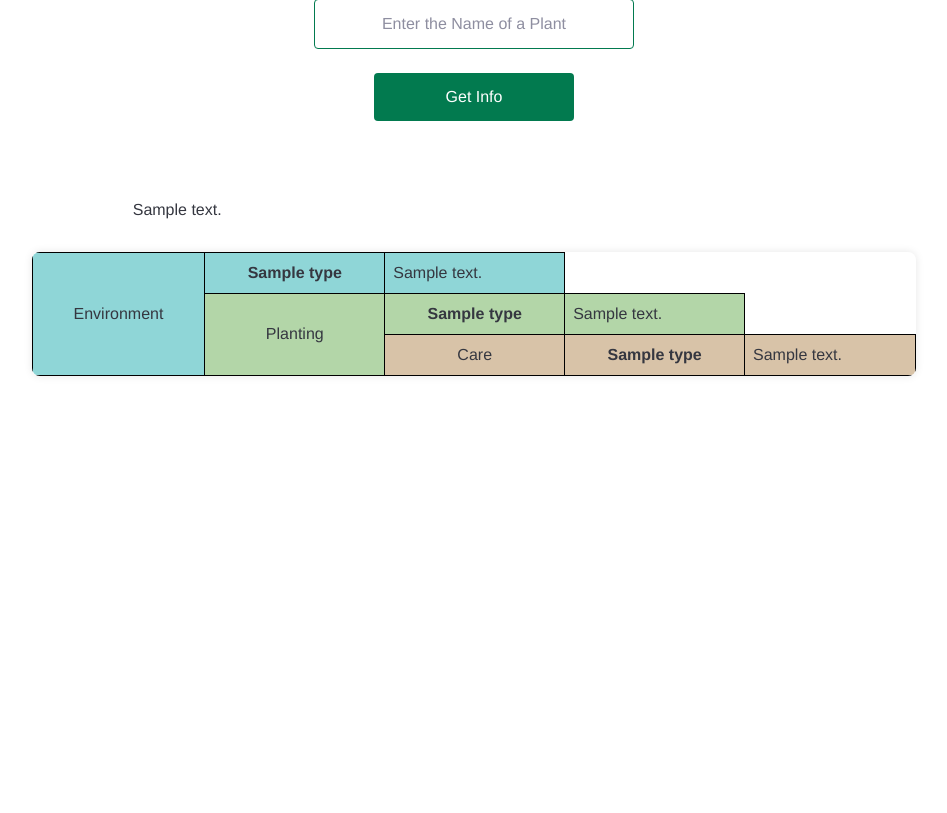
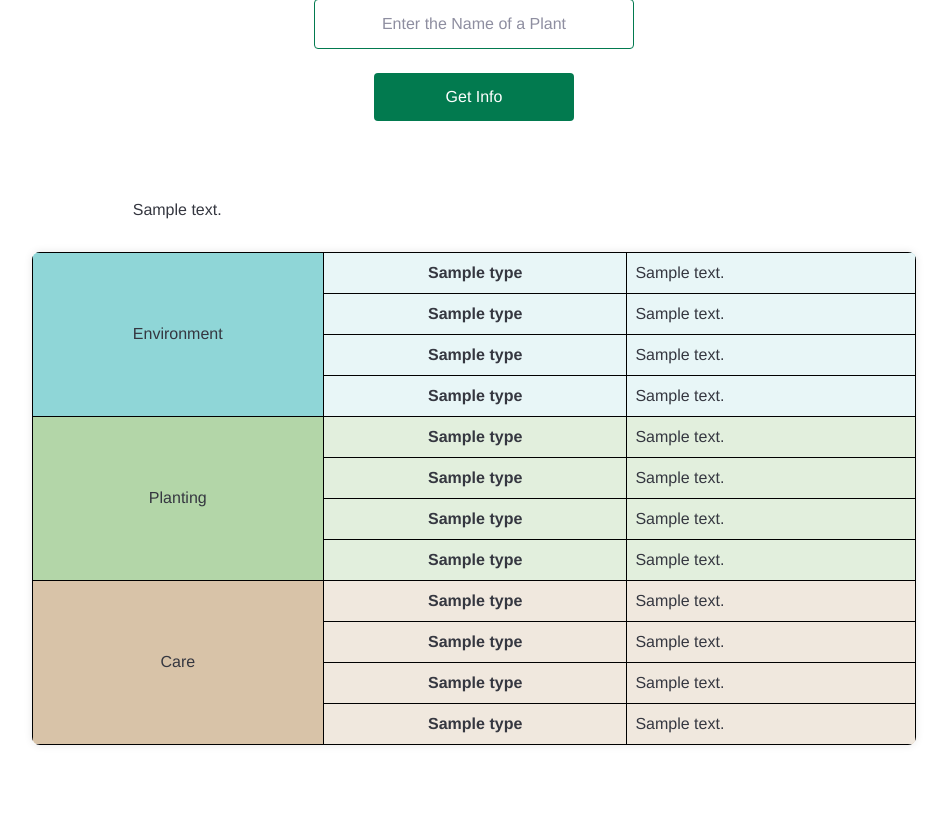
Before and after one commit to anaptak/plantsage, a Flask app: template templates/index.html in a window 1280 px wide. Shown: the part 208-1021 px from the top of the page, without its empty margins (166-1113 px from the left). Before the commit the page ends 584 px from the top, so only its background shows below. Run offline with Flask 2, Linux system fonts and the light colour scheme; the template is opened without the code that fills it: most values are stand-ins (such as "Sample title", 1, 10 or a date in 2020); some web fonts are replaced.

Commit message:
color coding of results table

```diff
--- a/static/main.css
+++ b/static/main.css
@@ -109,3 +109,24 @@ tr.planting {
 tr.care {
   background-color: #d8c3a8;
 }
+td.col2_env {
+  background-color: #e8f6f7;
+}
+td.col2_pl {
+  background-color: #e2efdd;
+}
+td.col2_ca {
+  background-color: #f0e8de;
+}
+td.col3_env {
+  text-align: left;
+  background-color: #e8f6f7;
+}
+td.col3_pl {
+  text-align: left;
+  background-color: #e2efdd;
+}
+td.col3_ca {
+  text-align: left;
+  background-color: #f0e8de;
+}
--- a/templates/index.html
+++ b/templates/index.html
@@ -18,27 +18,61 @@
     <table class="result">
       <tbody>
         <div class="plant_description">{{ plant_description }}</div>
+
         <tr class="environment">
-        <td rowspan="4">Environment</td>
-        {% for condition in conditions[:4] %}
-          <td><b>{{ condition.type }}</b></td>
-          <td>{{ condition.answer }}</td>
+          <td rowspan="4">Environment</td>
+          <td class="col2_env"><b>{{ conditions[0].type }}</b></td>
+          <td class="col3_env">{{ conditions[0].answer }}</td>
         </tr>
-        {% endfor %}
+        <tr class="environment">
+          <td class="col2_env"><b>{{ conditions[1].type }}</b></td>
+          <td class="col3_env">{{ conditions[1].answer }}</td>
+        </tr>
+        <tr class="environment">
+          <td class="col2_env"><b>{{ conditions[2].type }}</b></td>
+          <td class="col3_env">{{ conditions[2].answer }}</td>
+        </tr>
+        <tr class="environment">
+          <td class="col2_env"><b>{{ conditions[3].type }}</b></td>
+          <td class="col3_env">{{ conditions[3].answer }}</td>
+        </tr>
+
         <tr class="planting">
-        <td rowspan="4">Planting</td>
-        {% for condition in conditions[4:8] %}
-          <td><b>{{ condition.type }}</b></td>
-          <td>{{ condition.answer }}</td>
+          <td rowspan="4">Planting</td>
+          <td class="col2_pl"><b>{{ conditions[4].type }}</b></td>
+          <td class="col3_pl">{{ conditions[4].answer }}</td>
         </tr>
-        {% endfor %}
+        <tr class="planting">
+          <td class="col2_pl"><b>{{ conditions[5].type }}</b></td>
+          <td class="col3_pl">{{ conditions[5].answer }}</td>
+        </tr>
+        <tr class="planting">
+          <td class="col2_pl"><b>{{ conditions[6].type }}</b></td>
+          <td class="col3_pl">{{ conditions[6].answer }}</td>
+        </tr>
+        <tr class="planting">
+          <td class="col2_pl"><b>{{ conditions[7].type }}</b></td>
+          <td class="col3_pl">{{ conditions[7].answer }}</td>
+        </tr>
+
         <tr class="care">
-        <td rowspan="4">Care</td>
-        {% for condition in conditions[8:12] %}
-          <td><b>{{ condition.type }}</b></td>
-          <td>{{ condition.answer }}</td>
+          <td rowspan="4">Care</td>
+          <td class="col2_ca"><b>{{ conditions[8].type }}</b></td>
+          <td class="col3_ca">{{ conditions[8].answer }}</td>
         </tr>
-        {% endfor %}
+        <tr class="care">
+          <td class="col2_ca"><b>{{ conditions[9].type }}</b></td>
+          <td class="col3_ca">{{ conditions[9].answer }}</td>
+        </tr>
+        <tr class="care">
+          <td class="col2_ca"><b>{{ conditions[10].type }}</b></td>
+          <td class="col3_ca">{{ conditions[10].answer }}</td>
+        </tr>
+        <tr class="care">
+          <td class="col2_ca"><b>{{ conditions[11].type }}</b></td>
+          <td class="col3_ca">{{ conditions[11].answer }}</td>
+        </tr>
+
       </tbody>
     </table>
   {% endif %}
```
